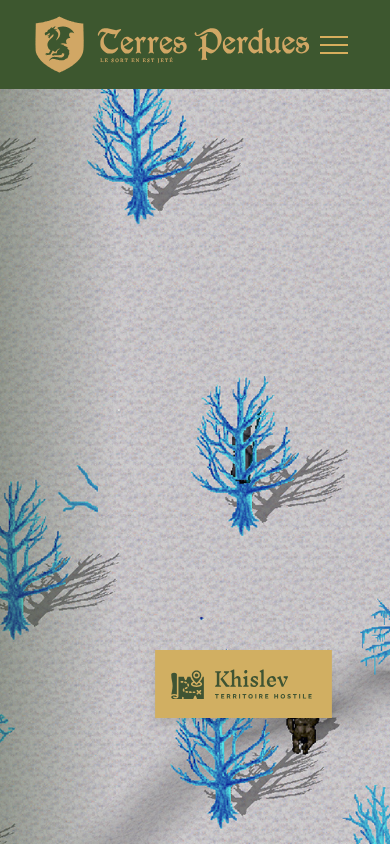
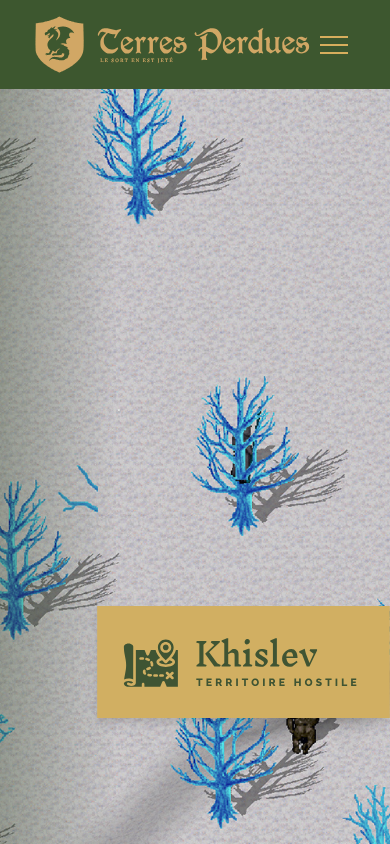
Before and after one commit to Terres-Perdues/website, a Next.js app in the folder site_web/: page / in a window 390 px wide. Built offline with nearby package versions, Linux system fonts and the light colour scheme; a web font is replaced by a local one.

Commit message:
Site web - Accueil mobile 3

```diff
--- a/site_web/components/HomeBackground.tsx
+++ b/site_web/components/HomeBackground.tsx
@@ -54,14 +54,24 @@ export default function HomeBackground() {
             }}
           />
 
-          {/* Kingdom SVG tag — bottom right */}
+          {/* Kingdom SVG tag — mobile */}
+          <Image
+            src={scene.tag}
+            alt={`Tag ${scene.alt}`}
+            height={68}
+            width={293}
+            className="absolute z-10 drop-shadow-lg object-contain md:hidden"
+            style={{ bottom: '190px', right: 0 }}
+            priority
+          />
+          {/* Kingdom SVG tag — desktop */}
           <Image
             src={scene.tag}
             alt={`Tag ${scene.alt}`}
             height={90}
             width={390}
-            className="absolute z-10 drop-shadow-lg object-contain bottom-[190px] md:bottom-[90px] w-[293px] h-[68px] md:w-[390px] md:h-[90px]"
-            style={{ right: 0 }}
+            className="absolute z-10 drop-shadow-lg object-contain hidden md:block"
+            style={{ bottom: '90px', right: 0 }}
             priority
           />
         </div>
```
